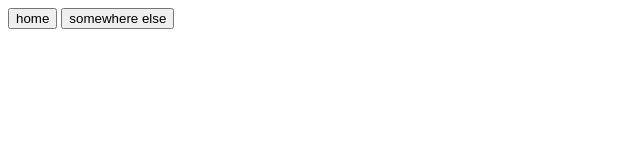
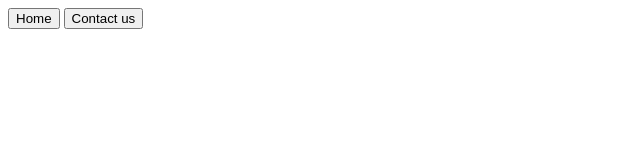
Before and after one commit to audelqua/client-side-router-function-base, a plain HTML site: page index.html in a window 1280 px wide. Shown: the full height of the page, 0-640 px from the left. Drawn offline with Linux system fonts and the light colour scheme.

Commit message:
small changes

```diff
--- a/index.html
+++ b/index.html
@@ -4,8 +4,8 @@
 
     </head>
     <body>
-        <button onclick="window.router('/')">home</button>
-        <button onclick="window.router('/contact-us')">somewhere else</button>
+        <button onclick="window.router('/')">Home</button>
+        <button onclick="window.router('/contact-us')">Contact us</button>
         <div id="root">
 
         </div>
```
